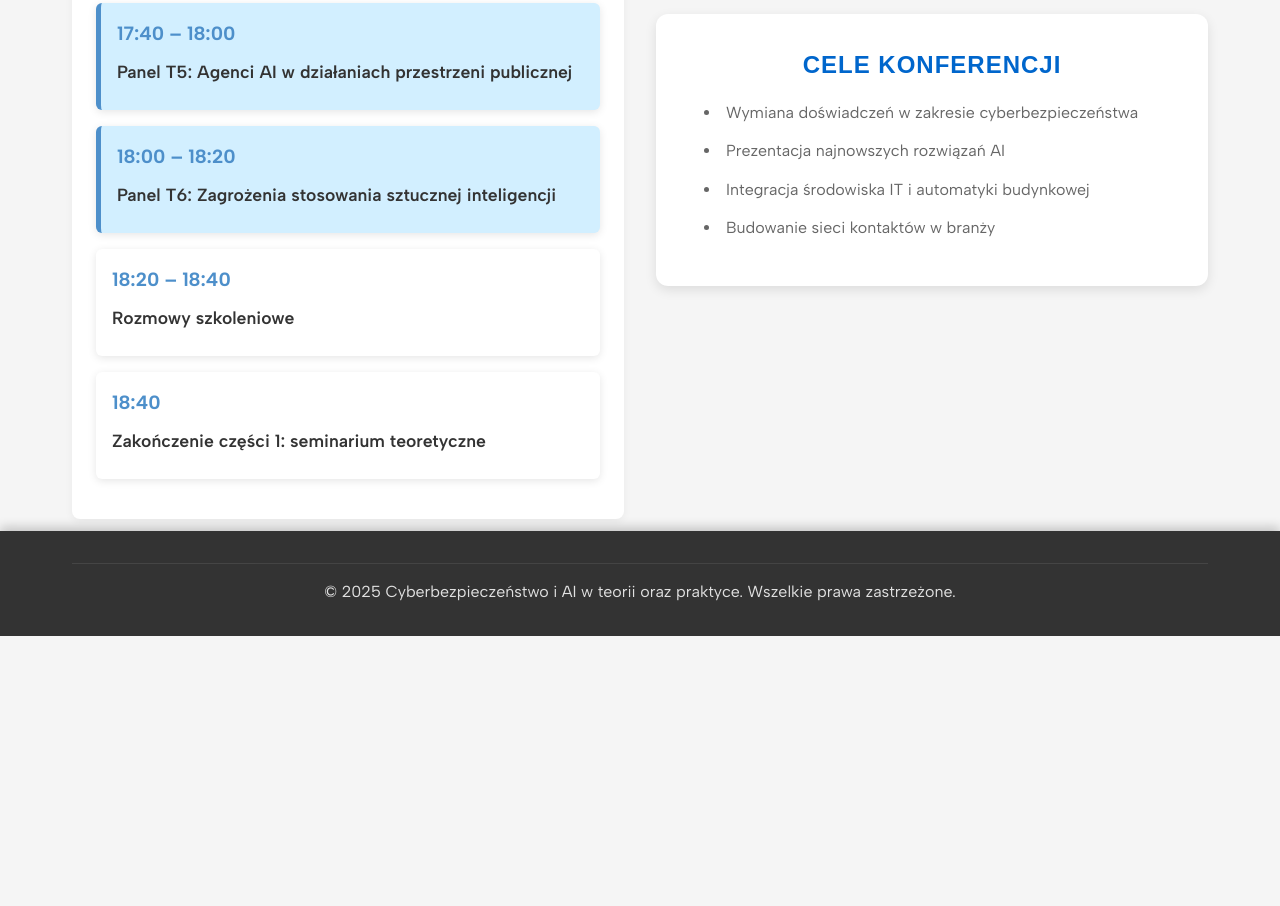
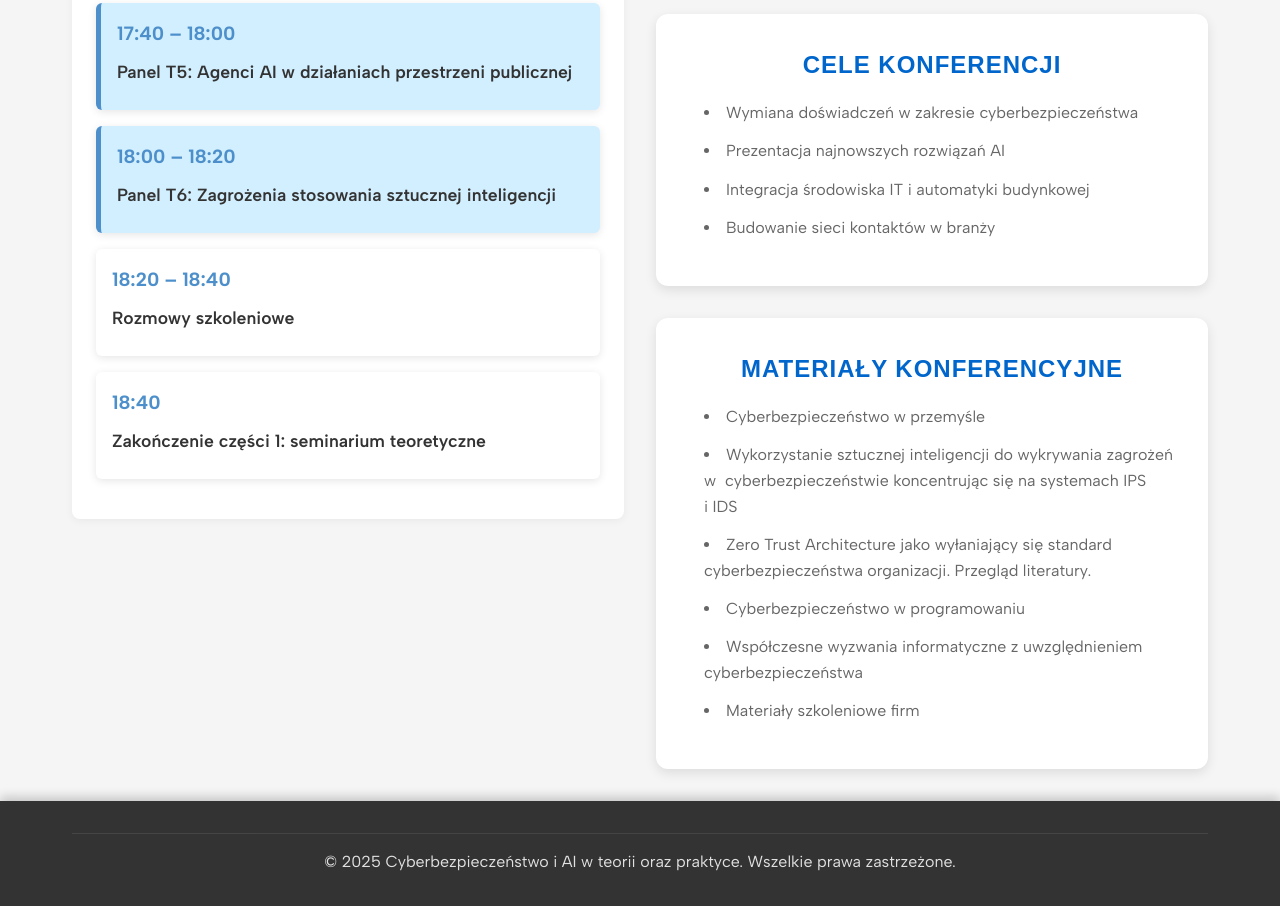
Before and after one commit to barteooo/konferencja, a plain HTML site: page index.html in a window 1280 px wide. Shown: the part 2002-2908 px from the top of the page. Before the commit the page ends 2638 px from the top, so only its background shows below. Drawn offline with Linux system fonts and the light colour scheme; a web font is replaced by a local one.

Commit message:
add a new info-carf

```diff
--- a/index.html
+++ b/index.html
@@ -17,12 +17,12 @@
         <img src="wmfi.webp" class="header-logo">
         <div class="container">
             <div class="header-content">
-                <h1 class="title">Cyberbezpieczeństwo i AI w teorii oraz praktyce</h1>
+                <h1 class="title">Cyberbezpieczeństwo i&nbsp;AI w&nbsp;teorii oraz praktyce</h1>
                 <h2 class="subtitle">Największe współczesne wyzwania informatyczne</h2>
                 <div class="header-bottom">
                     <div class="event-details">
                         <p class="date">22-23 maja 2025 r.</p>
-                        <p class="location">Uniwersytet Gdański, ul. Wita Stwosza 57, sala 1.14/1.15</p>
+                        <p class="location">Uniwersytet Gdański, ul. Wita Stwosza 57, sala&nbsp;1.14/1.15</p>
                     </div>
                 </div>
                 <h3 class="conference-note">
@@ -226,6 +226,20 @@
                             <li>Budowanie sieci kontaktów w branży</li>
                         </ul>
                     </div>
+
+                    <div class="info-card">
+                        <h3>Materiały konferencyjne</h3>
+                        <ul>
+                            <li>Cyberbezpieczeństwo w&nbsp;przemyśle</li>
+                            <li>Wykorzystanie sztucznej inteligencji do wykrywania zagrożeń w&nbsp;
+                                cyberbezpieczeństwie koncentrując się na systemach IPS i&nbsp;IDS</li>
+                            <li>Zero Trust Architecture jako wyłaniający się standard cyberbezpieczeństwa
+                                organizacji. Przegląd literatury.</li>
+                            <li>Cyberbezpieczeństwo w&nbsp;programowaniu</li>
+                            <li>Współczesne wyzwania informatyczne z&nbsp;uwzględnieniem cyberbezpieczeństwa</li>
+                            <li>Materiały szkoleniowe firm</li>
+                        </ul>
+                    </div>
                 </div>
             </div>
         </div>
@@ -234,7 +248,7 @@
     <footer>
         <div class="container">
             <div class="copyright">
-                <p>&copy; 2025 Cyberbezpieczeństwo i AI w teorii oraz praktyce. Wszelkie prawa zastrzeżone.</p>
+                <p>&copy; 2025 Cyberbezpieczeństwo i&nbsp;AI w teorii oraz praktyce. Wszelkie prawa zastrzeżone.</p>
             </div>
         </div>
     </footer>
```
